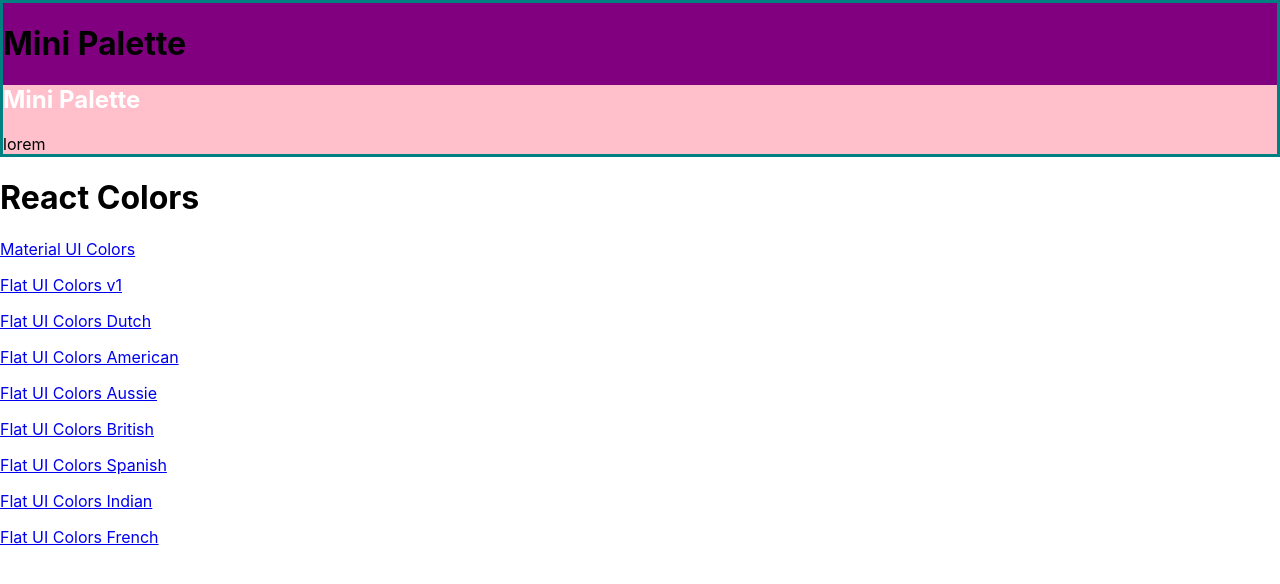
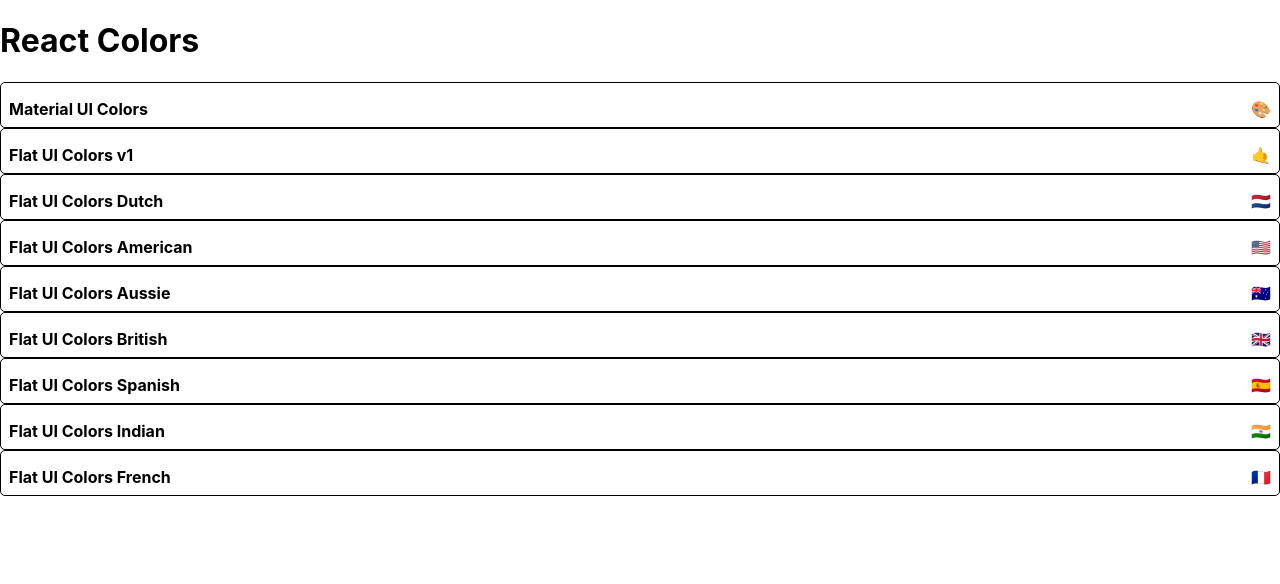
Before and after one commit to CloudBop/boppin-react-colors, a React (Create React App) app: page / in a window 1280 px wide. Shown: the top 584 px of the page. Built offline with nearby package versions, Linux system fonts and the light colour scheme.

Commit message:
Start syling mini palette

```diff
--- a/src/Components/MiniPalette.js
+++ b/src/Components/MiniPalette.js
@@ -2,27 +2,45 @@ import React, { Component } from 'react';
 import { withStyles } from '@material-ui/styles';
 
 const styles = {
-  main: {
-    backgroundColor: 'purple',
-    border: '3px solid teal'
+  root: {
+    backgroundColor: 'white',
+    border: '1px solid black',
+    borderRadius: '5px',
+    padding: '0.5rem',
+    position: 'relative',
+    overflow: 'hidden',
+    '&:hover': {
+      cursor: 'pointer'
+    }
   },
-  secondary: {
-    backgroundColor: 'pink',
-    '& h1': {
-      color: 'white'
-    }
+  colors: {
+    backgroundColor: 'grey'
+  },
+  title: {
+    display: 'flex',
+    justifyContent: 'space-between',
+    alignItems: 'center',
+    margin: '0',
+    color: 'black',
+    paddingTop: '0.5rem',
+    fontSize: '1rem',
+    position: 'relatiive'
+  },
+  emoji: {
+    marginLeft: '0.5rem',
+    fontSize: '1.5rem'
   }
 };
 
 function MiniPalette(props) {
   // classes create unique name that are scoped via js eg classes.main-193jf
-  const { classes } = props;
+  const { classes, paletteName, emoji } = props;
   return (
-    <div className={classes.main}>
-      <h1>Mini Palette</h1>
-      <section className={classes.secondary}>
-        <h1>Mini Palette</h1>lorem
-      </section>
+    <div className={classes.root}>
+      <div className={classes.colors} />
+      <h5 className={classes.title}>
+        {paletteName} <span>{emoji}</span>
+      </h5>
     </div>
   );
 }
--- a/src/Components/PaletteList.js
+++ b/src/Components/PaletteList.js
@@ -7,13 +7,12 @@ class PaletteList extends Component {
     const { palettes } = this.props;
     return (
       <div>
-        <MiniPalette />
         <h1>React Colors</h1>
         {palettes.map(palette => (
-          <p>
-            {' '}
-            <Link to={`/palette/${palette.id}`}>{palette.paletteName} </Link>
-          </p>
+          <MiniPalette {...palette} />
+          // <p>
+          //   <Link to={`/palette/${palette.id}`}>{palette.paletteName} </Link>
+          // </p>
         ))}
       </div>
     );
```
